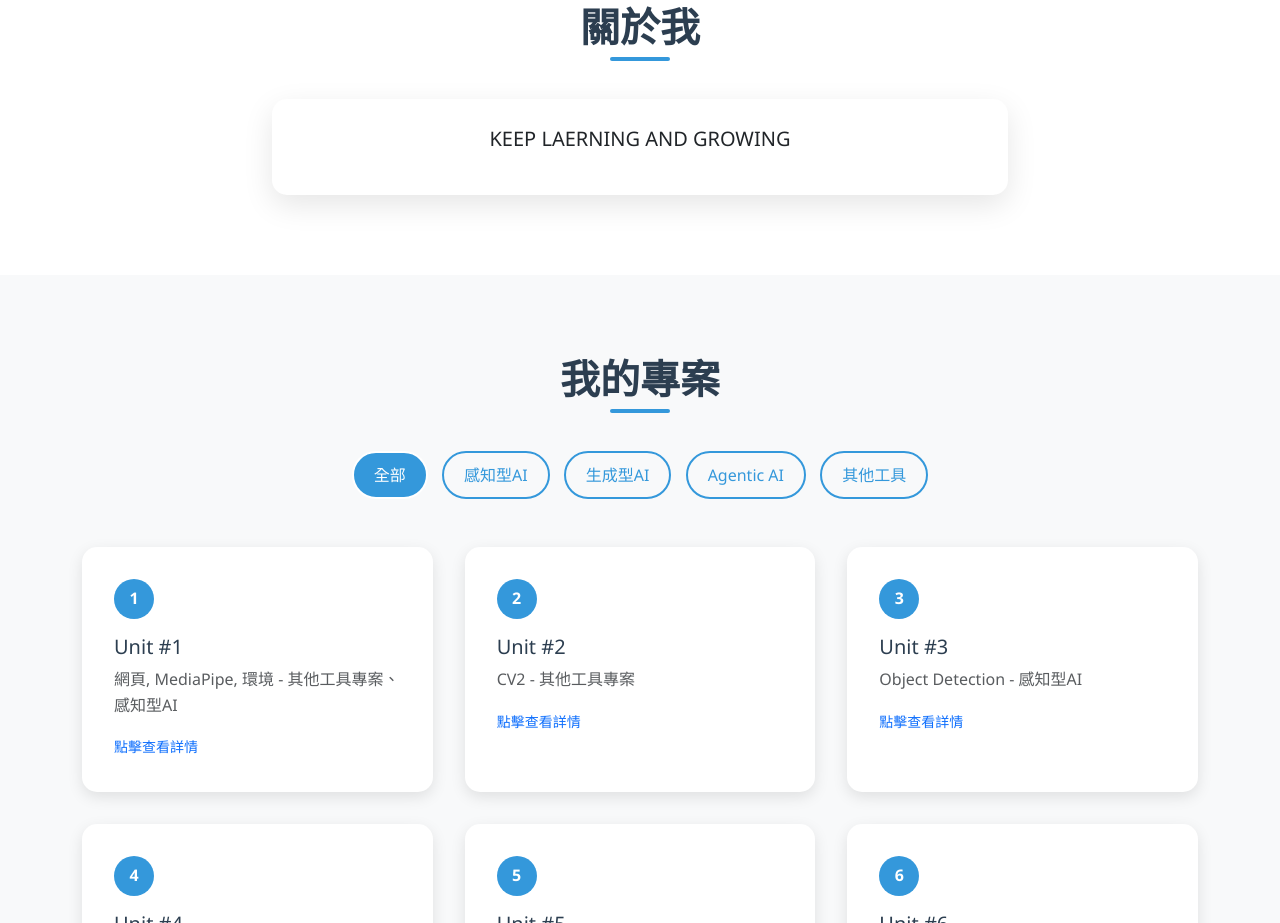
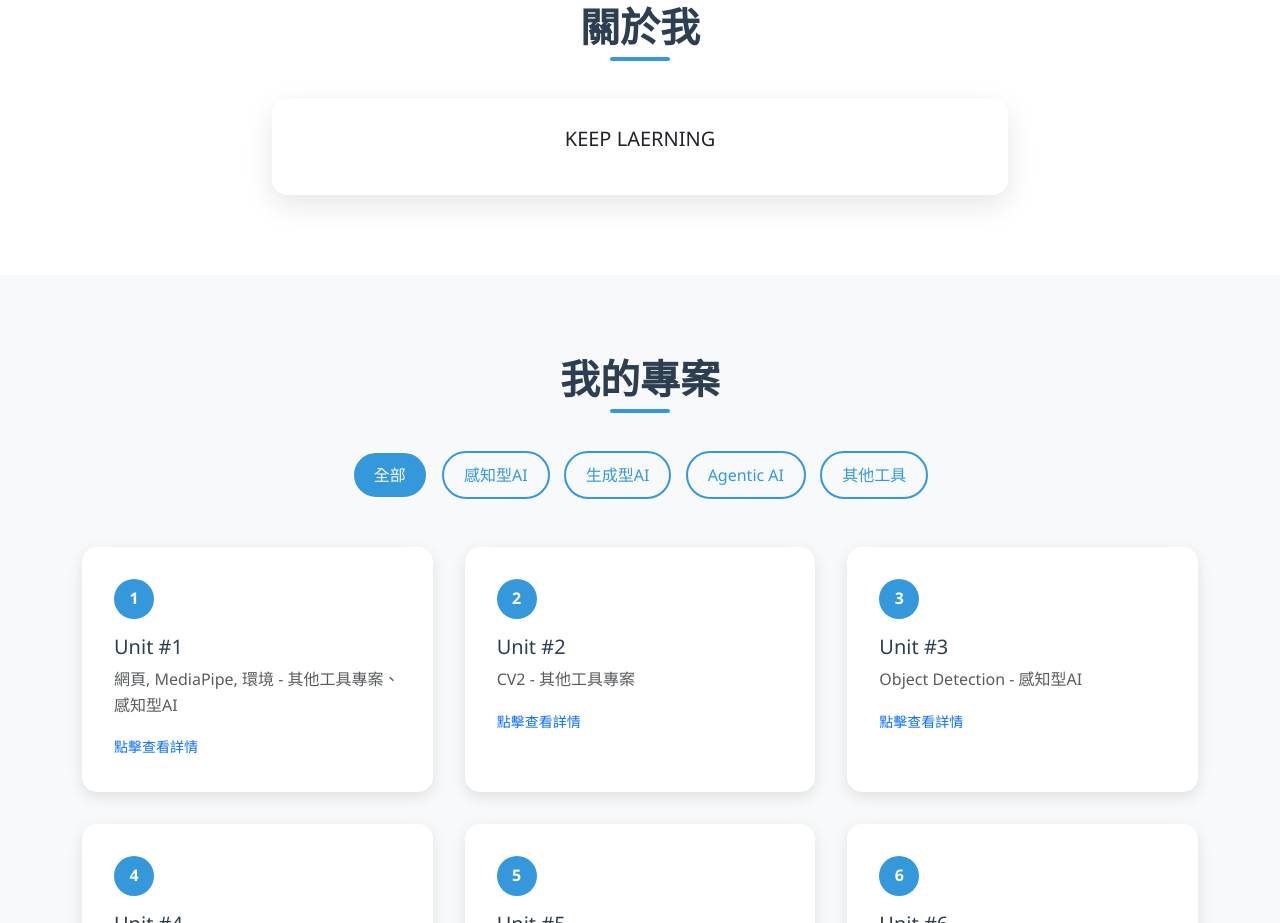
Before and after one commit to gcyalin/gcyalin.github.io, a plain HTML site: page index.html in a window 1280 px wide. Shown: the part 877-1800 px from the top of the page. Drawn offline with nearby package versions, Linux system fonts and the light colour scheme.

Commit message:
Update index.html

```diff
--- a/index.html
+++ b/index.html
@@ -161,7 +161,7 @@
             expertise: "專案管理、網路行銷、國際貿易",
             education: "台灣科技大學EMBA碩士",
             email: "gcyalin@gmail.com",
-            about: "KEEP LAERNING AND GROWING",
+            about: "KEEP LAERNING",
             contactEmail: "gcyalin@gmail.com",
             phone: "886-2-12345678",
             location: "Taiper, Taiwan"
```
